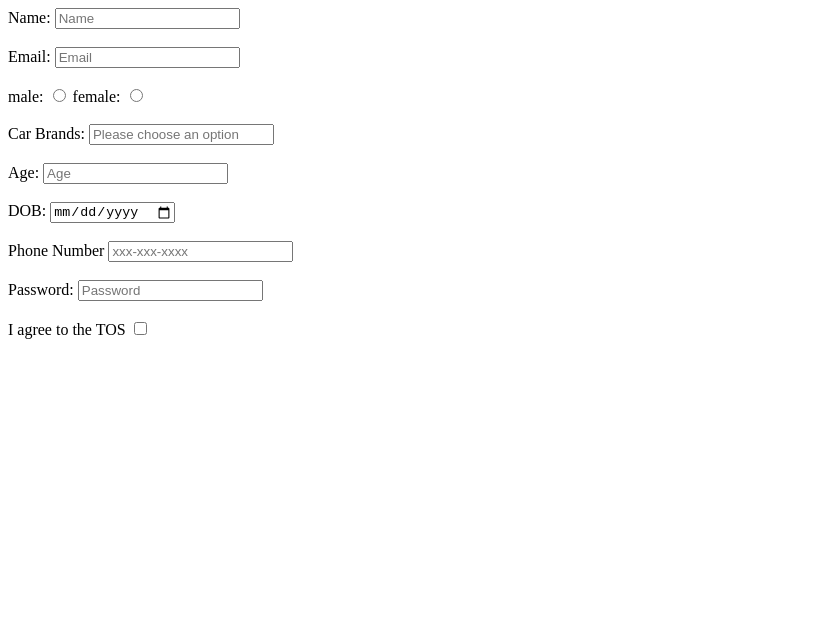
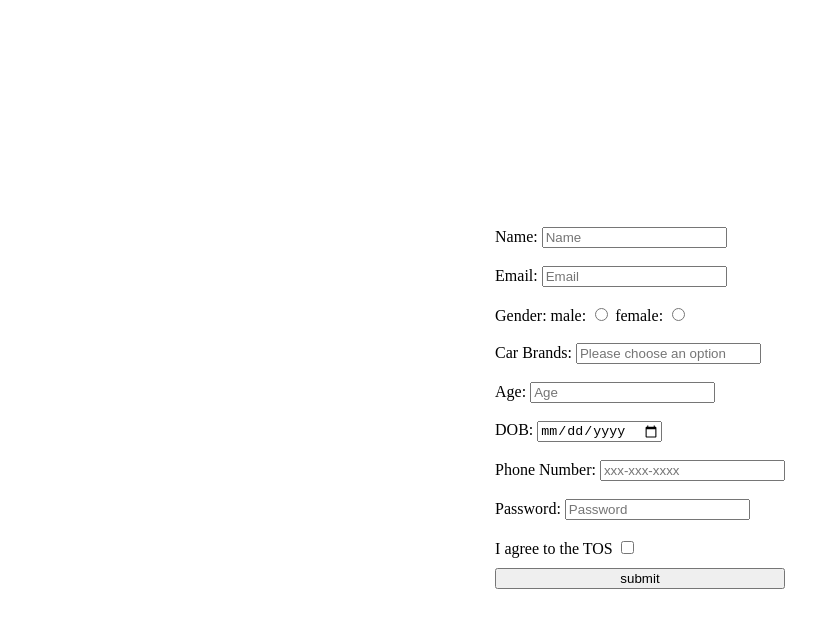
Before and after one commit to acciojob/signup-form-car-prabhu26k, a website: page main.html in a window 1280 px wide. Shown: the whole page, without its empty margins (0-840 px from the left). Drawn offline with Linux system fonts and the light colour scheme.

Commit message:
created a submission

```diff
--- a/main.html
+++ b/main.html
@@ -7,11 +7,13 @@
 </head>
 
 <body>
-	<form>
+	<div class="container">
+	<form method="post">
 		<label for="name">Name:</label>
 		<input type="text" required id="name" placeholder="Name"><br><br>
 		<label for="email">Email:</label>
 		<input type="Email" required id="email" placeholder="Email"><br><br>
+		<label for="gender">Gender:</label><span></span>
 		<label for="gender">male:</label>
 		<input type="radio" required id="gender_m" name="gender">
 		<label for="gender">female:</label>
@@ -23,15 +25,14 @@
 		<input type="num" required id="age" placeholder="Age"><br><br>
 		<label for="DOB">DOB:</label>
 		<input type="date" required id="dob"><br><br>
-		<label for="contact">Phone Number</label>
+		<label for="contact">Phone Number:</label>
 		<input type="tel" id="tel" placeholder="xxx-xxx-xxxx"><br><br>
 		<label for="password">Password:</label>
 		<input type="password" required id="password" placeholder="Password"><br><br>
 		<label for="tos">I agree to the TOS</label>
 		<input type="checkbox" required id="tos">
-
-
-
+		<div class="btn"><button class="btn1">submit</button></div>
+	</div>
 	</form>
 	<!-- the entire body must be written by student -->
     <script type="text/javascript" src="./script.js">
--- a/styles.css
+++ b/styles.css
@@ -1,2 +1,14 @@
-
-/* Your CSS Code here. */
+body{
+	display:flex;
+	justify-content:center;
+	align-items:center;
+	min-height:100vh;
+}
+.btn{
+	display:block;
+	width:100%;
+	padding:10px 0 0 0;
+}
+.btn1{
+	width:100%;
+}
```
